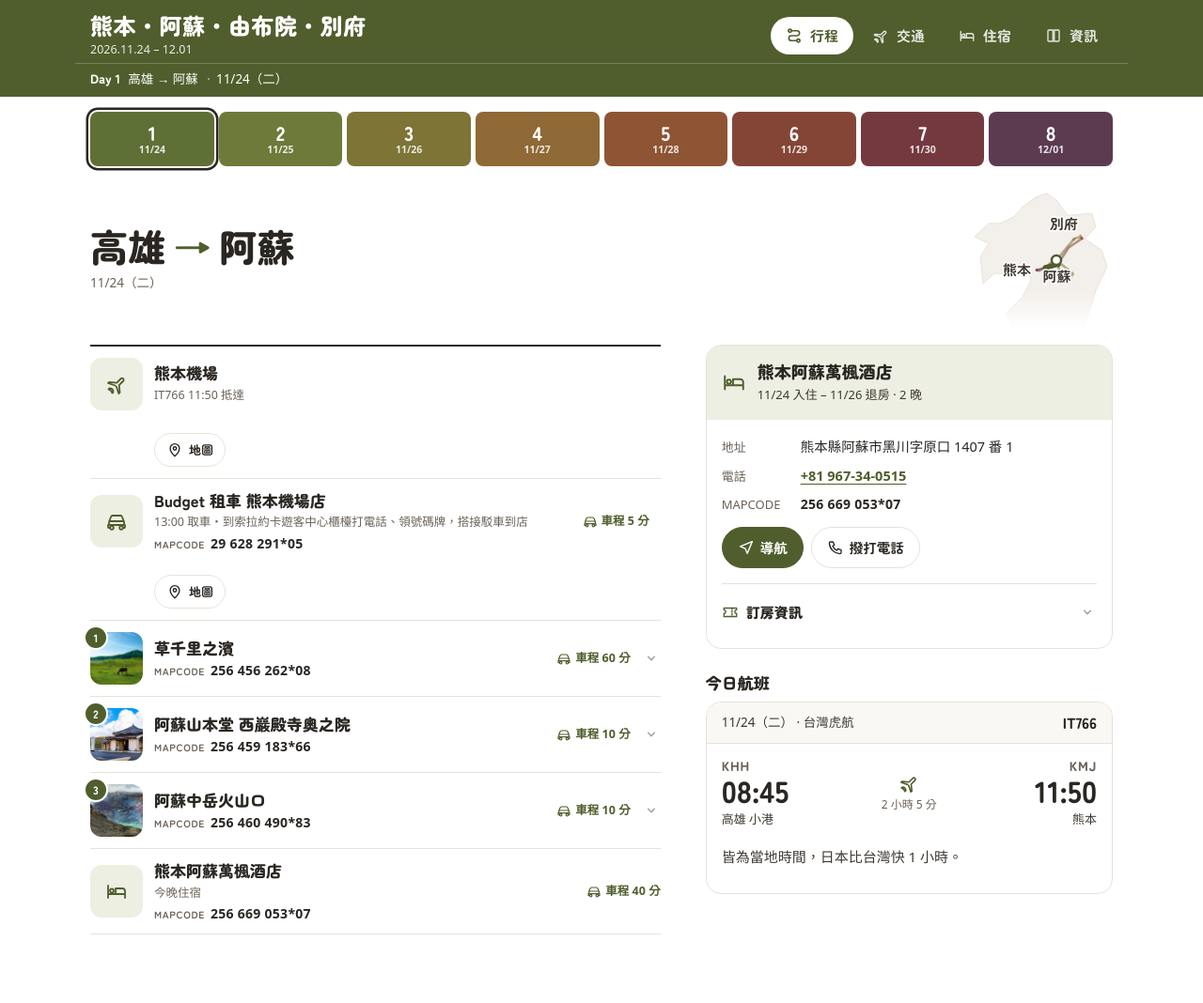
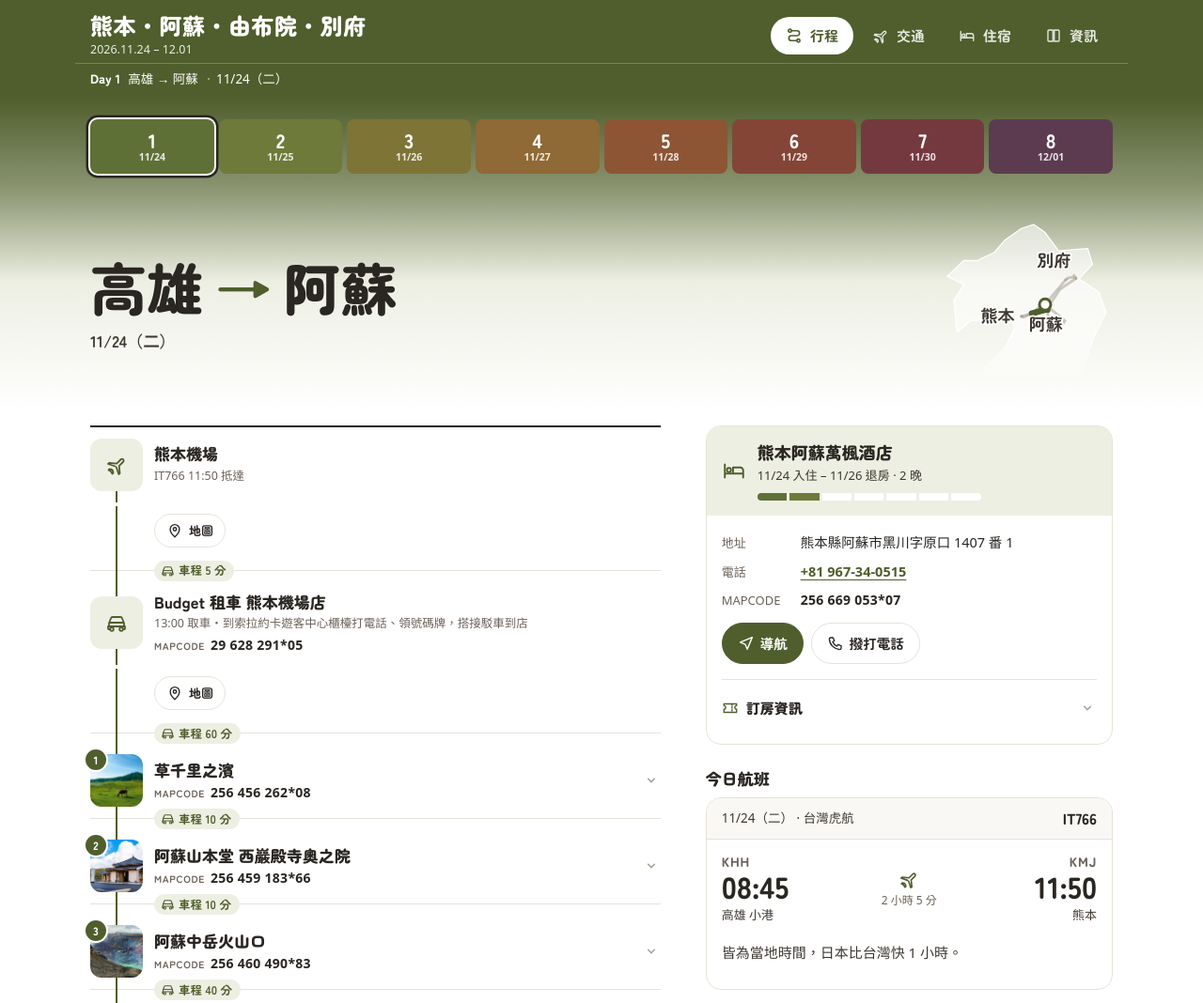
Before and after one commit to Peilice/KumamotoTrip, a plain HTML site: page index.html in a window 1280 px wide. Shown: the top 1068 px of the page at 94% size. Before the commit the page ends 1043 px from the top, so only its background shows below. Drawn offline with Linux system fonts and the light colour scheme.

Commit message:
當日開場改為日色漸層，景點清單加路線脊線，住宿與氣候加強視覺 - 從日期鈕開始加入滿版當日色漸層，由濃到淡回白底；路線大標放大、地名不斷字，小地圖放大 - --day、--day-soft 以 @property 註冊，換日時頁首、漸層、路線一起平滑轉色 - 景點清單加入日色路線脊線，車程改為掛在兩站交界的接點膠囊 - 住宿卡加入 7 格夜晚色階，標出住的那幾晚 - 資訊頁氣候方塊佔滿整列、氣溫放大，其餘方塊改三欄 - 修正「地圖」按鈕與下一站車程膠囊相黏，移除不再使用的膠囊樣式 - DESIGN.md、PRODUCT.md、設計摘要依現況更新，重建 design.json - Service Worker 快取版本升到 v20
Co-Authored-By: Claude Opus 5.5 <noreply@anthropic.com>

```diff
--- a/css/style.css
+++ b/css/style.css
@@ -15,8 +15,13 @@
 @font-face { font-family: "Zen Maru"; src: url("../fonts/fill-900.woff2") format("woff2"); font-weight: 900; unicode-range: U+55CE, U+5976, U+7076, U+7CD5, U+7CF0; font-display: swap; }
 @font-face { font-family: "Zen Maru"; src: url("../fonts/fill-700.woff2") format("woff2"); font-weight: 700; unicode-range: U+55CE, U+5976, U+7076, U+7CD5, U+7CF0; font-display: swap; }
 
+/* 註冊成顏色，換日時 --day 本身就能平滑過渡，漸層也跟著一起轉色 */
+@property --day { syntax: "<color>"; inherits: true; initial-value: #4F5E2C; }
+@property --day-soft { syntax: "<color>"; inherits: true; initial-value: #EDEFE3; }
+
 :root {
   color-scheme: light;
+  transition: --day .6s var(--ease), --day-soft .6s var(--ease);
   /* 暖灰階：所有中性色都從這一組來 */
   --white: #FFFFFF;
   --g-50: #FAF8F5;
@@ -44,7 +49,7 @@
 }
 
 *, *::before, *::after { box-sizing: border-box; }
-html { -webkit-text-size-adjust: 100%; scroll-padding-top: 120px; scrollbar-color: var(--g-400) var(--g-100); }
+html { overflow-x: clip; -webkit-text-size-adjust: 100%; scroll-padding-top: 120px; scrollbar-color: var(--g-400) var(--g-100); }
 body {
   margin: 0;
   background: var(--white);
@@ -70,7 +75,7 @@ summary::-webkit-details-marker { display: none; }
 .skip:focus { left: 8px; }
 
 /* ── 頁首：整塊鋪上當日秋色 ─────────────── */
-.mast { background: var(--day); color: var(--white); position: sticky; top: 0; z-index: 20; transition: background-color .6s var(--ease); }
+.mast { background: var(--day); color: var(--white); position: sticky; top: 0; z-index: 20; }
 .mast__inner { max-width: var(--max); margin: 0 auto; padding: var(--s3) var(--gutter) var(--s1); display: flex; align-items: center; gap: var(--s5); }
 .mast__title { min-width: 0; }
 .mast__name { font: 900 clamp(19px, 5vw, 24px)/1.25 var(--round); margin: 0; letter-spacing: .02em; }
@@ -112,7 +117,12 @@ main { max-width: var(--max); margin: 0 auto; padding: 0 var(--gutter); }
 .h-sub { font: 900 17px/1.4 var(--round); margin: 0 0 var(--s2); }
 
 /* ── 色階日期鈕 ─────────────────────────── */
-.days { display: grid; grid-template-columns: repeat(8, minmax(0, 1fr)); gap: 5px; }
+/* 日期鈕與當日標題共用一條由濃到淡的當日色漸層：從頁首的深色接下來，最後淡回白底。
+   兩段左右都延伸到視窗邊緣，內容仍對齊 main 的欄寬；--mid 是兩段的交接色 */
+#view-trip { padding-top: 0; --mid: color-mix(in srgb, var(--day) 62%, var(--day-soft)); }
+.days { display: grid; grid-template-columns: repeat(8, minmax(0, 1fr)); gap: 5px;
+  margin: 0 calc(50% - 50vw); padding: var(--s4) calc(50vw - 50%) var(--s3);
+  background: linear-gradient(var(--day), var(--mid)); }
 .days__btn { appearance: none; border: 0; background: var(--c); color: var(--ci); cursor: pointer; border-radius: var(--r-sm);
   min-height: 58px; padding: 6px 0 5px; display: flex; flex-direction: column; align-items: center; justify-content: center; gap: 1px; font: inherit; position: relative;
   transition: transform .25s var(--ease), box-shadow .25s var(--ease); }
@@ -122,25 +132,32 @@ main { max-width: var(--max); margin: 0 auto; padding: 0 var(--gutter); }
 .days__btn[aria-selected="true"] { box-shadow: 0 0 0 2px var(--white), 0 0 0 4.5px var(--ink); }
 .days__btn.is-today::after { content: "今天"; position: absolute; top: -7px; left: 50%; transform: translateX(-50%); font: 700 10px/1 var(--body); padding: 3px 5px; background: var(--ink); color: var(--white); border-radius: 99px; white-space: nowrap; }
 
-/* ── 當日標題＋小地圖 ───────────────────── */
-.dayhead { margin: var(--s5) 0 var(--s4); display: grid; grid-template-columns: minmax(0, 1fr) 120px; gap: var(--s3); align-items: center; }
-.dayhead__route { font: 900 clamp(26px, 7.4vw, 40px)/1.2 var(--round); margin: 0; letter-spacing: .01em; }
+/* ── 當日標題＋小地圖：接在日期鈕下方，漸層在這裡淡回白底 ── */
+.dayhead { margin: 0 calc(50% - 50vw) var(--s4); padding: var(--s6) calc(50vw - 50%) var(--s5);
+  background: linear-gradient(var(--mid), var(--day-soft) 42%, var(--white));
+  display: grid; grid-template-columns: minmax(0, 1fr) 120px; gap: var(--s3); align-items: center; }
+.dayhead__route { font: 900 clamp(32px, 9.6vw, 60px)/1.15 var(--round); margin: 0; letter-spacing: .01em; text-wrap: balance; }
+.dayhead__route .pl { white-space: nowrap; }
 .dayhead__route .arr { color: var(--day); margin: 0 .2em; font-weight: 700; }
-.dayhead__meta { margin: var(--s1) 0 0; color: var(--g-600); font-size: 13.5px; }
-.dayhead__chips { margin: var(--s3) 0 0; display: flex; flex-wrap: wrap; gap: 6px; }
-.chip { display: inline-flex; align-items: center; padding: 4px 11px; border-radius: 99px; background: var(--day-soft); color: var(--day); font: 700 12.5px/1.2 var(--round); }
-.chip--quiet { background: var(--g-100); color: var(--g-800); }
+.dayhead__meta { margin: var(--s2) 0 0; color: var(--g-800); font: 700 clamp(14px, 1.6vw, 17px)/1.4 var(--round); }
 
 .minimap { width: 120px; height: auto; display: block; -webkit-mask-image: linear-gradient(to bottom, #000 72%, transparent); mask-image: linear-gradient(to bottom, #000 72%, transparent); }
-.minimap__land { fill: var(--g-100); stroke: var(--g-200); stroke-width: 1; stroke-linejoin: round; }
-.minimap__seg { fill: none; stroke-width: 2.6; stroke-linecap: round; stroke-linejoin: round; opacity: .55; }
-.minimap__seg.is-on { stroke: var(--day); stroke-width: 5.5; opacity: 1; transition: stroke .6s var(--ease); }
+/* 陸地用半透明白，在漸層上仍看得出輪廓；其他天的路段淡淡帶過，今天的路線是唯一的實線 */
+.minimap__land { fill: rgba(255,255,255,.6); stroke: var(--white); stroke-width: 1; stroke-linejoin: round; }
+.minimap__seg { fill: none; stroke: var(--g-400); stroke-width: 2.4; stroke-linecap: round; stroke-linejoin: round; opacity: .55; }
+.minimap__seg.is-on { stroke: var(--day); stroke-width: 5.5; opacity: 1; }
 .minimap__end { fill: var(--white); stroke: var(--day); stroke-width: 2.5; }
 .minimap__labels { font: 700 15px var(--round); fill: var(--g-800); paint-order: stroke; stroke: var(--white); stroke-width: 3px; stroke-linejoin: round; }
 
 @media (min-width: 600px) {
-  .dayhead { grid-template-columns: minmax(0, 1fr) 150px; }
-  .minimap { width: 150px; }
+  .dayhead { grid-template-columns: minmax(0, 1fr) 170px; padding-block: var(--s7) var(--s6); }
+  .minimap { width: 170px; }
+}
+@media (min-width: 960px) {
+  .dayhead { grid-template-columns: minmax(0, 1fr) 180px; padding-block: var(--s6) var(--s5); }
+  .days { padding-top: var(--s5); padding-bottom: var(--s4); }
+  .dayhead__meta { margin-top: var(--s3); }
+  .minimap { width: 180px; }
 }
 
 .daygrid { display: grid; grid-template-columns: minmax(0, 1fr); gap: var(--s6); }
@@ -152,9 +169,23 @@ main { max-width: var(--max); margin: 0 auto; padding: 0 var(--gutter); }
 /* ── 景點清單 ───────────────────────────── */
 .stops { list-style: none; margin: 0; padding: 0; border-top: 2px solid var(--ink); }
 .stop { border-bottom: 1px solid var(--g-200); }
-.stop__head { display: grid; grid-template-columns: 56px minmax(0, 1fr) auto auto; gap: var(--s3); align-items: center; padding: var(--s3) 0; min-height: 76px; }
-.stop--base .stop__head { grid-template-columns: 56px minmax(0, 1fr) auto; }
-.stop__img { position: relative; width: 56px; height: 56px; }
+.stop { position: relative; }
+.stop__head { position: relative; display: grid; grid-template-columns: 56px minmax(0, 1fr) auto; gap: var(--s3); align-items: center; padding: var(--s3) 0; min-height: 76px; }
+.stop--leg .stop__head { padding-top: 22px; }
+/* 路線脊線：一條日色直線穿過每一站的照片，把整天串成一條路 */
+.stop__head::before, .actions--stop::before { content: ""; position: absolute; left: 27px; width: 2px; background: var(--day); }
+.stop__head::before { top: 0; bottom: -1px; }
+.stop:first-child .stop__head::before { top: 50%; }
+.stop:last-child .stop__head::before { bottom: 50%; }
+.stop:has(.actions--stop) .stop__head::before { bottom: 0; }
+.actions--stop { position: relative; }
+.actions--stop::before { left: calc(27px - 56px - var(--s3)); top: calc(var(--s2) * -1); bottom: calc(var(--s5) * -1 - 1px); }
+.stop:last-child .actions--stop::before { display: none; }
+/* 抵達這一站前的車程：掛在兩站交界、與景點名同一條對齊線 */
+.stop__leg { position: absolute; z-index: 2; top: -11px; left: calc(56px + var(--s3)); display: inline-flex; align-items: center; gap: 4px; height: 22px; padding: 0 9px 0 7px;
+  border-radius: 99px; background: var(--day-soft); color: var(--day); font: 700 12.5px/1 var(--round); white-space: nowrap; }
+.stop__leg .ic { width: 15px; height: 15px; }
+.stop__img { position: relative; z-index: 1; width: 56px; height: 56px; }
 .stop__img img { width: 56px; height: 56px; object-fit: cover; border-radius: var(--r-md); }
 .stop__img--icon { display: grid; place-items: center; border-radius: var(--r-md); background: var(--day-soft); color: var(--day); }
 .stop__img--icon .ic { width: 24px; height: 24px; }
@@ -163,15 +194,13 @@ main { max-width: var(--max); margin: 0 auto; padding: 0 var(--gutter); }
 .stop__title { min-width: 0; }
 .stop__name { display: block; font: 900 17px/1.35 var(--round); }
 .stop__role { display: block; font-size: 12.5px; color: var(--g-600); margin-top: 1px; }
-.stop__move { display: inline-flex; align-items: center; gap: 4px; justify-self: end; font-size: 12.5px; font-weight: 700; color: var(--day); white-space: nowrap; }
-.stop__move .ic { width: 16px; height: 16px; }
 summary.stop__head:hover .stop__name { color: var(--day); }
 /* 車用導航 MAPCODE：不用展開就看得到，數字等寬好對照輸入 */
 .mc { display: flex; flex-wrap: wrap; align-items: baseline; column-gap: 6px; margin-top: 3px; line-height: 1.3; }
 .mc__k { font: 700 10.5px/1.5 var(--round); letter-spacing: .06em; color: var(--g-600); }
 .mc__v { font: 700 14px/1.3 var(--body); color: var(--ink); letter-spacing: .02em; white-space: nowrap; user-select: all; }
 .subs .mc { margin-top: 4px; }
-.actions--stop { margin: calc(var(--s2) * -1) 0 var(--s3) calc(56px + var(--s3)); }
+.actions--stop { margin: calc(var(--s2) * -1) 0 var(--s5) calc(56px + var(--s3)); }
 
 .stop__detail { padding: 0 0 var(--s5); }
 .stop__detail p { margin: 0 0 var(--s3); color: var(--g-800); font-size: 15.5px; line-height: 1.85; }
@@ -216,6 +245,12 @@ summary.stop__head:hover .stop__name { color: var(--day); }
 .lodge__head > .ic { width: 26px; height: 26px; color: var(--day); }
 .lodge .lodge__name { font: 900 18px/1.3 var(--round); margin: 0; }
 .lodge .lodge__nights { margin: 2px 0 0; font-size: 13px; color: var(--g-800); }
+.lodge__head > div { flex: 1; min-width: 0; }
+/* 住哪幾晚：全程 7 晚一條色階，住的那幾晚填上當天的日色，跟日期鈕同一條色階 */
+.nights { display: grid; grid-template-columns: repeat(7, minmax(0, 1fr)); gap: 3px; max-width: 238px; height: 8px; margin-top: var(--s2); }
+.nights i { background: var(--c, var(--white)); }
+.nights i:first-child { border-radius: 99px 0 0 99px; }
+.nights i:last-child { border-radius: 0 99px 99px 0; }
 .lodge__body { padding: var(--s4); }
 .lodge__desc { color: var(--g-800); font-size: 14.5px; line-height: 1.8; margin: var(--s4) 0 0; }
 .facts { margin: 0; display: grid; gap: 6px; font-size: 14.5px; }
@@ -288,13 +323,24 @@ summary.stop__head:hover .stop__name { color: var(--day); }
 
 /* ── 資訊 ───────────────────────────────── */
 .infogrid { display: grid; gap: var(--s4); }
-@media (min-width: 720px) { .infogrid { grid-template-columns: 1fr 1fr; } }
+@media (min-width: 720px) { .infogrid { grid-template-columns: repeat(3, minmax(0, 1fr)); } }
 .infobox { background: var(--g-50); border-radius: var(--r-lg); padding: var(--s4); }
 .infobox h3 { font: 900 17px/1.3 var(--round); margin: 0 0 var(--s2); }
 .infobox p { margin: 0 0 var(--s2); color: var(--g-800); font-size: 15px; }
 .infobox .facts { margin-top: var(--s2); }
 .temp { display: flex; align-items: baseline; gap: var(--s2); flex-wrap: wrap; }
 .temp b { font: 900 34px/1 var(--round); color: var(--day); }
+/* 氣候：佔滿整列，溫度放大當主角 */
+.infobox--lead { grid-column: 1 / -1; padding: var(--s5) var(--s4); }
+.infobox--lead .temp { margin-bottom: var(--s3); }
+.infobox--lead .temp b { font-size: clamp(48px, 13vw, 72px); letter-spacing: -.01em; }
+.infobox--lead .temp b small { font-size: .4em; }
+.infobox--lead .temp span { font-size: 14px; }
+@media (min-width: 720px) {
+  .infobox--lead { display: grid; grid-template-columns: minmax(0, 5fr) minmax(0, 7fr); gap: var(--s6); align-items: center; padding: var(--s6); }
+  .infobox--lead .temp { margin-bottom: 0; flex-direction: column; align-items: flex-start; gap: var(--s2); }
+  .infobox--lead .infobox__body p:first-child { margin-top: 0; }
+}
 .temp b small { font: 700 20px/1 var(--body); margin-left: 2px; }
 .temp span { color: var(--g-600); font-size: 13px; }
 
@@ -347,7 +393,7 @@ summary.stop__head:hover .stop__name { color: var(--day); }
 }
 @keyframes front { 0% { filter: none; } 35% { filter: brightness(1.45) saturate(1.1); } 100% { filter: none; } }
 @keyframes rise { from { opacity: .4; transform: translateY(6px); } to { opacity: 1; transform: none; } }
-@media (prefers-reduced-motion: reduce) { .mast, .minimap__seg { transition: none; } }
+@media (prefers-reduced-motion: reduce) { :root { transition: none; } }
 
 @media (max-width: 370px) {
   .days { gap: 3px; }
--- a/js/app.js
+++ b/js/app.js
@@ -112,6 +112,12 @@
     return facts([["訂房編號", val(b.no)], ["房型", val(b.room)], ["金額", b.price ? '<span class="num">' + esc(b.price) + "</span>" : val("")], ["付款", val(b.paid)],
       noteRow("hotel-" + k, b.note)], "facts--grid");
   }
+  /* 全程 7 晚排成一條色階，這間飯店住的那幾晚填上當天的日色 */
+  function nightsStrip(h) {
+    return '<span class="nights" aria-hidden="true">' + T.days.slice(0, -1).map(function (d, i) {
+      return "<i" + (h.nights.indexOf(d.date) > -1 ? ' style="--c:' + DAYC[i].chip + '"' : "") + "></i>";
+    }).join("") + "</span>";
+  }
   function nightsLabel(h) {
     var last = h.nights[h.nights.length - 1];
     var out = new Date(Date.parse(last) + 864e5).toISOString().slice(0, 10);
@@ -121,7 +127,7 @@
     var h = T.hotels[key];
     return '<article class="lodge">' +
       '<header class="lodge__head">' + icon("bed") + '<div><h3 class="lodge__name">' + esc(h.name) + "</h3>" +
-      '<p class="lodge__nights num">' + nightsLabel(h) + (h.nameAlt ? " · " + esc(h.nameAlt) : "") + "</p></div></header>" +
+      '<p class="lodge__nights num">' + nightsLabel(h) + (h.nameAlt ? " · " + esc(h.nameAlt) : "") + "</p>" + nightsStrip(h) + "</div></header>" +
       '<div class="lodge__body">' +
       facts([["地址", esc(h.address)], ["電話", '<a class="num" href="tel:' + tel(h.phone) + '">' + esc(h.phone) + "</a>"]]
         .concat(T.mapcodes && T.mapcodes[h.name] ? [["MAPCODE", '<span class="num mc__v">' + esc(T.mapcodes[h.name]) + "</span>"]] : [])) +
@@ -137,11 +143,11 @@
   function proj(p) { return [((p[0] - 129.55) * 60).toFixed(1), ((34.02 - p[1]) * 71).toFixed(1)]; }
   function pts(names) { return names.map(function (n) { return GEO[n]; }).filter(Boolean).map(proj); }
   function line(ps) { return ps.map(function (p) { return p.join(","); }).join(" "); }
-  /* 全程依日期分段，各用當天秋色；選中那天加粗，像季節一路推進 */
+  /* 全程依日期分段，其他天淡淡帶過；選中那天加粗成白色實線 */
   function miniMap(d) {
-    var segs = T.days.map(function (x, i) {
+    var segs = T.days.map(function (x) {
       var ps = pts(x.stops.map(function (s) { return s.name; }));
-      return '<polyline class="minimap__seg' + (x.n === d.n ? ' is-on"' : '" style="stroke:' + DAYC[i].chip + '"') + ' points="' + line(ps) + '"/>';
+      return '<polyline class="minimap__seg' + (x.n === d.n ? " is-on" : "") + '" points="' + line(ps) + '"/>';
     });
     var on = segs.splice(d.n - 1, 1)[0];
     var tp = pts(d.stops.map(function (s) { return s.name; })), last = tp[tp.length - 1];
@@ -167,16 +173,17 @@
 
   function stopHtml(d, s, num) {
     var base = s.kind === "start" || s.kind === "hotel", transfer = s.kind === "transfer", rental = s.kind === "rental";
-    var move = s.move ? '<span class="stop__move num">' + icon(s.move.mode === "walk" ? "walk" : "car") + moveText(s.move) + "</span>" : '<span class="stop__move"></span>';
+    /* 抵達這一站前的移動，掛在上一站與這一站的交界，像路線上的一段 */
+    var leg = s.move ? '<span class="stop__leg num">' + icon(s.move.mode === "walk" ? "walk" : "car") + moveText(s.move) + "</span>" : "";
     var role = s.kind === "start" ? "出發" : s.kind === "hotel" ? "今晚住宿" : transfer || rental ? (s.note || "") : "";
     var media = s.img ? '<span class="stop__img"><img src="images/' + s.img + '.jpg" alt="" loading="lazy" width="56" height="56">' + (num ? '<b class="stop__n">' + num + "</b>" : "") + "</span>"
       : '<span class="stop__img stop__img--icon">' + icon(base ? "bed" : transfer ? "plane" : rental ? "car" : "pin") + (num ? '<b class="stop__n">' + num + "</b>" : "") + "</span>";
-    var head = media + '<span class="stop__title"><span class="stop__name">' + esc(s.name) + "</span>" + (role ? '<span class="stop__role">' + esc(role) + "</span>" : "") + (s.kind === "start" ? "" : mapcode(s.name, d)) + "</span>" + move;
+    var head = media + '<span class="stop__title"><span class="stop__name">' + esc(s.name) + "</span>" + (role ? '<span class="stop__role">' + esc(role) + "</span>" : "") + (s.kind === "start" ? "" : mapcode(s.name, d)) + "</span>";
     if (!s.text) {
       var acts = s.kind === "start" || s.kind === "hotel" ? "" : navBtn(s.name, true);
-      return '<li class="stop' + (base ? " stop--base" : "") + '"><div class="stop__head">' + head + "</div>" + (acts ? '<div class="actions actions--stop">' + acts + "</div>" : "") + "</li>";
+      return '<li class="stop' + (leg ? " stop--leg" : "") + '">' + leg + '<div class="stop__head">' + head + "</div>" + (acts ? '<div class="actions actions--stop">' + acts + "</div>" : "") + "</li>";
     }
-    return '<li class="stop"><details><summary class="stop__head">' + head + icon("chev", "chev") + "</summary>" +
+    return '<li class="stop' + (leg ? " stop--leg" : "") + '">' + leg + '<details><summary class="stop__head">' + head + icon("chev", "chev") + "</summary>" +
       '<div class="stop__detail">' + detailHtml(s) + "</div></details></li>";
   }
 
@@ -208,7 +215,7 @@
   function renderDay() {
     var d = T.days[state.day - 1];
     var head = '<div class="dayhead"><div class="dayhead__text">' +
-      '<h2 class="dayhead__route">' + esc(d.from) + '<span class="arr" aria-label="到">→</span>' + esc(d.via || d.to) + "</h2>" +
+      '<h2 class="dayhead__route"><span class="pl">' + esc(d.from) + '<span class="arr" aria-label="到">→</span></span><span class="pl">' + esc(d.via || d.to) + "</span></h2>" +
       '<p class="dayhead__meta num">' + md(d.date) + "（" + d.dow + "）</p></div>" +
       miniMap(d) + "</div>";
 
@@ -288,8 +295,11 @@
     var checks = loadChecks(), total = 0;
     var info = T.info.map(function (b) {
       var extra = b.title === "氣候" ? '<p class="temp"><b class="num">9–16<small>°C</small></b><span>11 月平均氣溫，早晚溫差大</span></p>' : "";
-      return '<section class="infobox"><h3>' + esc(b.title) + "</h3>" + extra + (b.text || []).map(function (p) { return "<p>" + esc(p) + "</p>"; }).join("") +
-        (b.list ? facts(b.list.map(function (r) { return [esc(r[0]), esc(r[1])]; })) : "") + "</section>";
+      var body = (b.text || []).map(function (p) { return "<p>" + esc(p) + "</p>"; }).join("") +
+        (b.list ? facts(b.list.map(function (r) { return [esc(r[0]), esc(r[1])]; })) : "");
+      /* 氣候是出發前最該看的一項：佔滿整列，溫度放大當主角，說明與穿著放旁邊 */
+      if (extra) return '<section class="infobox infobox--lead"><div class="infobox__key"><h3>' + esc(b.title) + "</h3>" + extra + '</div><div class="infobox__body">' + body + "</div></section>";
+      return '<section class="infobox"><h3>' + esc(b.title) + "</h3>" + body + "</section>";
     }).join("");
     var food = T.food.map(function (a, i) {
       return '<section class="food__col" style="--c:' + DAYC[[1, 3, 5, 7][i]].chip + '"><h3 class="food__area">' + esc(a.area) + "</h3><ul>" +
--- a/sw.js
+++ b/sw.js
@@ -1,6 +1,6 @@
 /* 離線快取：第一次開啟時把整個網站存到手機，之後沒有網路也能看。
    更新網站內容後，把 VERSION 改一個數字，手機下次連網時就會換成新版。 */
-var VERSION = "kyushu-2026-v16";
+var VERSION = "kyushu-2026-v20";
 var ASSETS = [
   "./", "index.html", "css/style.css", "js/data.js", "js/app.js",
   "fonts/zenmaru-900.woff", "fonts/zenmaru-700.woff", "fonts/fill-900.woff2", "fonts/fill-700.woff2", "manifest.webmanifest", "icon.svg", "icon-180.png", "icon-512.png",
```
Also changed, not shown: .impeccable/design.json, 3 other files.
